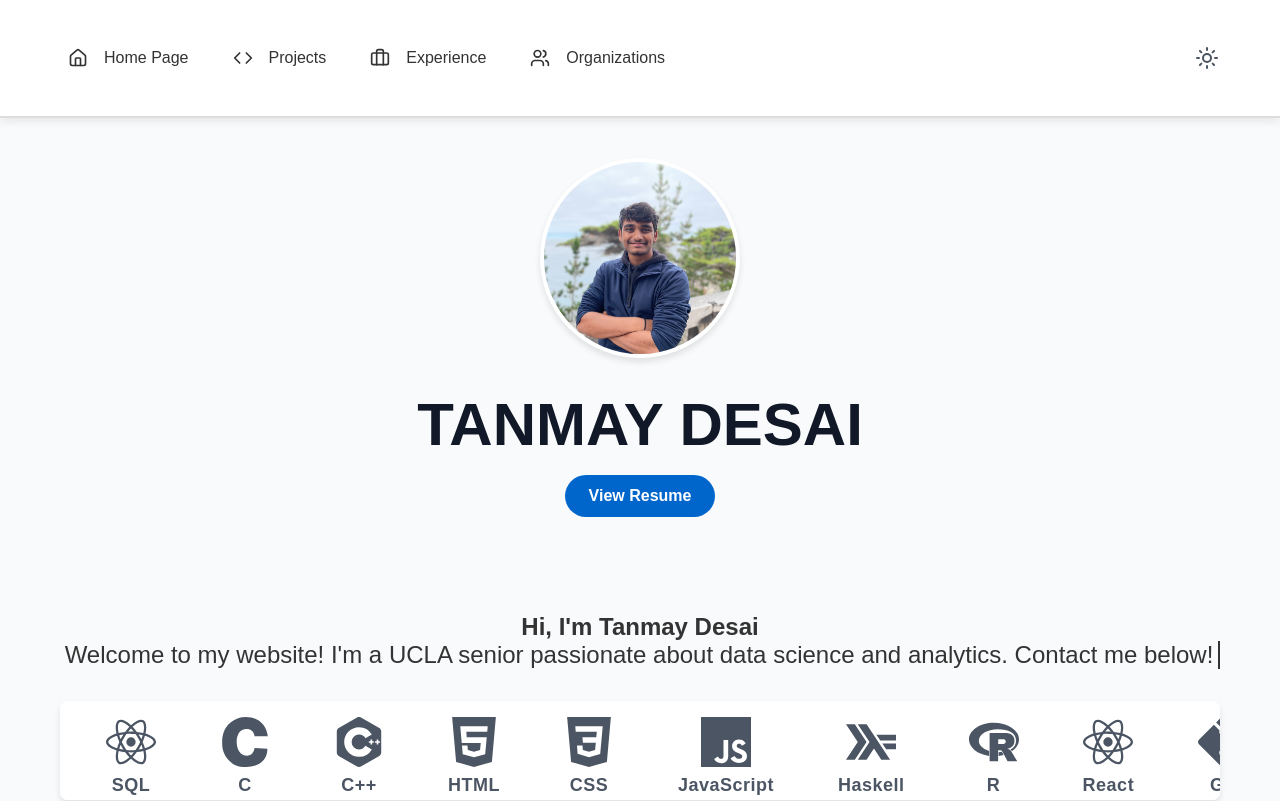
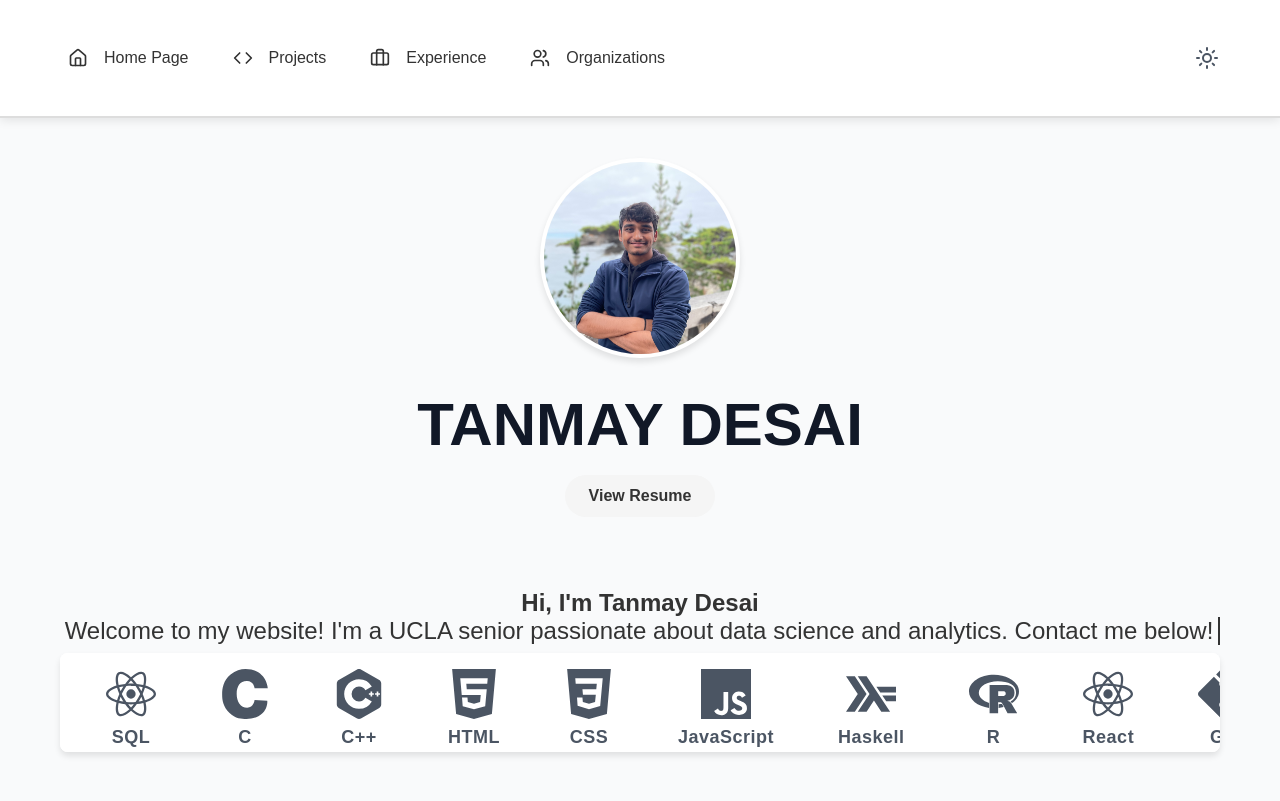
Before and after one commit to TanmayJDesai/MyWebsite, a React (Create React App) app: page / in a window 1280 px wide. Shown: the top 801 px of the page. Built offline with nearby package versions, Linux system fonts and the light colour scheme.

Commit message:
got the resume button how i like it

```diff
--- a/src/components/HomePage/HomePage.css
+++ b/src/components/HomePage/HomePage.css
@@ -212,7 +212,7 @@ body {
 
   .typewriter-section {
     text-align: center;
-    margin: 2rem 0;
+    margin: 0.5rem 0;
   }
 
   .typewriter {
@@ -1047,8 +1047,8 @@ html {
 }
 
 .resume-button {
-  background-color: #0066cc;
-  color: white;
+  background-color: #f5f5f5;  /* Light gray for light mode */
+  color: #333;  /* Dark gray text for light mode */
   padding: 12px 24px;
   border-radius: 25px;
   text-decoration: none;
@@ -1058,10 +1058,23 @@ html {
   cursor: pointer;
 }
 
+.dark-mode .resume-button {
+  background-color: #333333;  /* Darker shade for dark mode */
+  color: #ffffff;  /* White text for dark mode */
+}
+
 .resume-button:hover {
-  background-color: #0052a3;
   transform: translateY(-2px);
   box-shadow: 0 4px 8px rgba(0, 0, 0, 0.1);
+}
+
+/* Hover effects for each mode */
+.resume-button:hover {
+  background-color: #e0e0e0;  /* Slightly darker on hover for light mode */
+}
+
+.dark-mode .resume-button:hover {
+  background-color: #404040;  /* Slightly lighter on hover for dark mode */
 }
 
 /* Styles for the Resume page */
```
